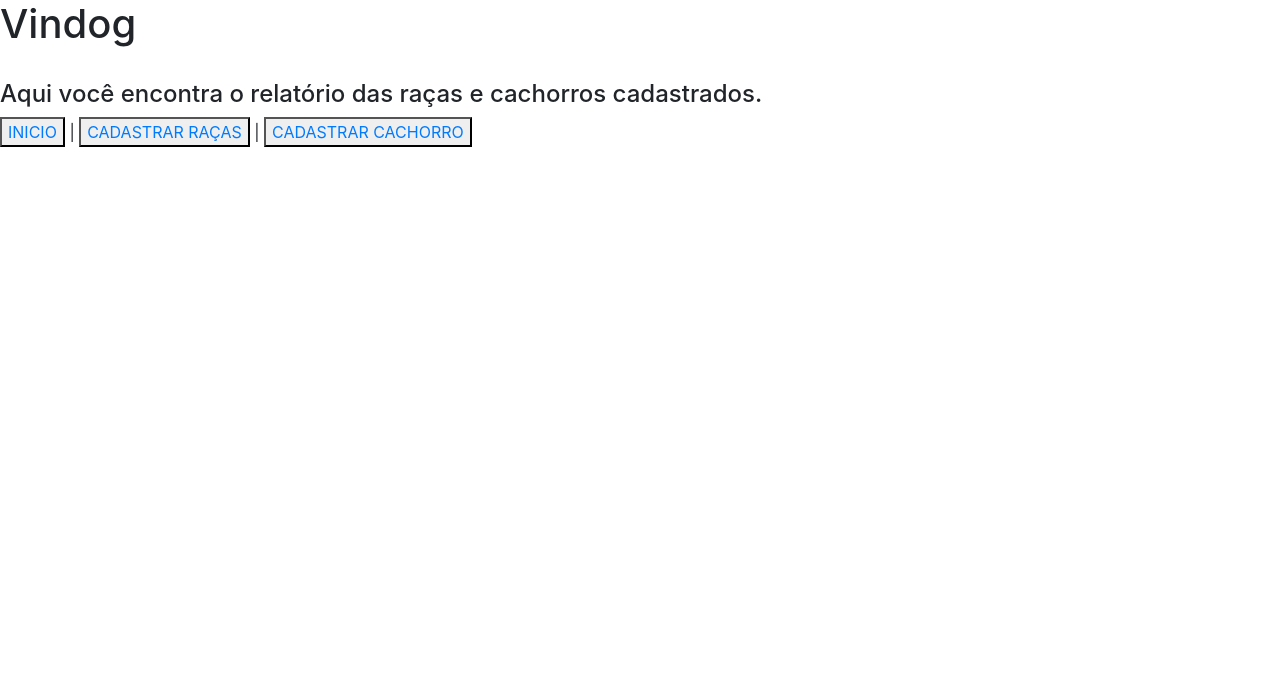
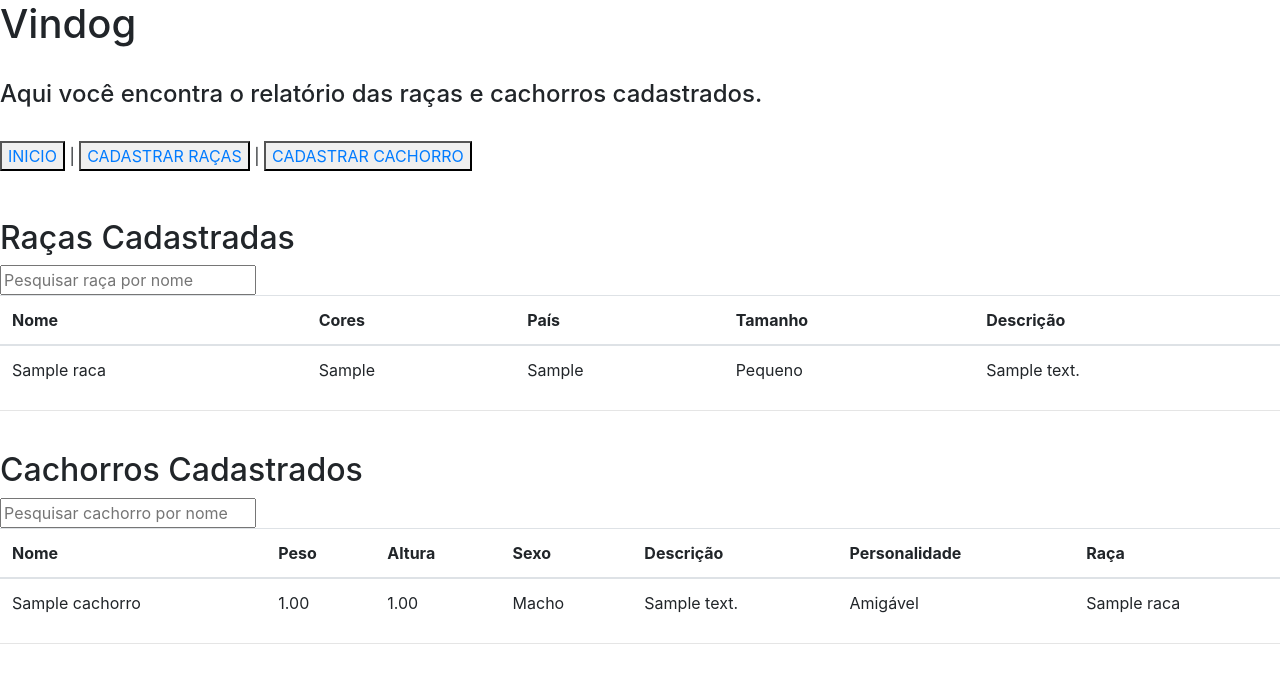
Before and after one commit to AndreRamos-js/VINDOG, a Django app: page /relatorio/ in a window 1280 px wide. Shown: the top 683 px of the page. Run offline with Django 3.2, Linux system fonts and the light colour scheme; tables that the repository leaves empty hold one stand-in row (values such as "Sample post"); some libraries are stand-ins or nearby versions.

Commit message:
Criação da relatorios
-Criação da relatorios.html

```diff
--- a/Vindog/racas/templates/relatorio.html
+++ b/Vindog/racas/templates/relatorio.html
@@ -9,17 +9,93 @@
     <title>Relatório - Vindog</title>
 </head>
 <body>
-    <main class="conteudo">
+    <main>
         <section>
             <div>
                 <h1>Vindog</h1>
                 <br>
                 <h4>Aqui você encontra o relatório das raças e cachorros cadastrados.</h4>
+                <br>
                     <button><a href="{% url 'index' %}">INICIO</a></button> |
                     <button><a href="{% url 'cadastrar_raca' %}">CADASTRAR RAÇAS</a></button> |
                     <button><a href="{% url 'cadastrar_cachorro' %}">CADASTRAR CACHORRO</a></button>
             </div>
-        </select>
+            <br><br>
+            <h2>Raças Cadastradas</h2>
+            <input type="text" id="search-racas" placeholder="Pesquisar raça por nome">
+            <table class="table">
+                <thead>
+                    <tr>
+                        <th>Nome</th>
+                        <th>Cores</th>
+                        <th>País</th>
+                        <th>Tamanho</th>
+                        <th>Descrição</th>
+                    </tr>
+                </thead>
+                <tbody id="racas-table-body">
+                    {% for raca in racas %}
+                    <tr>
+                        <td>{{ raca.nome }}</td>
+                        <td>{{ raca.cores }}</td>
+                        <td>{{ raca.pais }}</td>
+                        <td>{{ raca.get_tamanho_display }}</td>
+                        <td>{{ raca.descricao }}</td>
+                    </tr>
+                    {% endfor %}
+                </tbody>
+            </table>
+            <hr><br>
+            <h2>Cachorros Cadastrados</h2>
+            <input type="text" id="search-cachorros" placeholder="Pesquisar cachorro por nome">
+            <table class="table">
+                <thead>
+                    <tr>
+                        <th>Nome</th>
+                        <th>Peso</th>
+                        <th>Altura</th>
+                        <th>Sexo</th>
+                        <th>Descrição</th>
+                        <th>Personalidade</th>
+                        <th>Raça</th>
+                    </tr>
+                </thead>
+                <tbody id="cachorros-table-body">
+                    {% for cachorro in cachorros %}
+                    <tr>
+                        <td>{{ cachorro.nome }}</td>
+                        <td>{{ cachorro.peso }}</td>
+                        <td>{{ cachorro.altura }}</td>
+                        <td>{{ cachorro.get_sexo_display }}</td>
+                        <td>{{ cachorro.descricao }}</td>
+                        <td>{{ cachorro.get_personalidade_display }}</td>
+                        <td>{{ cachorro.raca.nome }}</td>
+                    </tr>
+                    {% endfor %}
+                </tbody>
+            </table>
+        </section>
     </main>
+    <hr>
+    <script src="https://code.jquery.com/jquery-3.6.0.min.js"></script>
+    <script>
+        $(document).ready(function() {
+            // Filtrar raças por nome
+            $("#search-racas").on("input", function() {
+                var inputVal = $(this).val().toLowerCase();
+                $("#racas-table-body tr").filter(function() {
+                    $(this).toggle($(this).text().toLowerCase().indexOf(inputVal) > -1)
+                });
+            });
+
+            // Filtrar cachorros por nome
+            $("#search-cachorros").on("input", function() {
+                var inputVal = $(this).val().toLowerCase();
+                $("#cachorros-table-body tr").filter(function() {
+                    $(this).toggle($(this).text().toLowerCase().indexOf(inputVal) > -1)
+                });
+            });
+        });
+    </script>
 </body>
 </html>
--- a/Vindog/racas/views.py
+++ b/Vindog/racas/views.py
@@ -11,6 +11,12 @@ class TemplateIndexView(TemplateView):
 
 class TemplateRelatorioView(TemplateView):
     template_name = 'relatorio.html'
+
+    def get_context_data(self, **kwargs):
+        context = super().get_context_data(**kwargs)
+        context['racas'] = Raca.objects.all()
+        context['cachorros'] = Cachorro.objects.all()
+        return context
 
 class CadastrarRacaCreateView(CreateView):
     template_name = 'cadastrar_raca.html'
```
